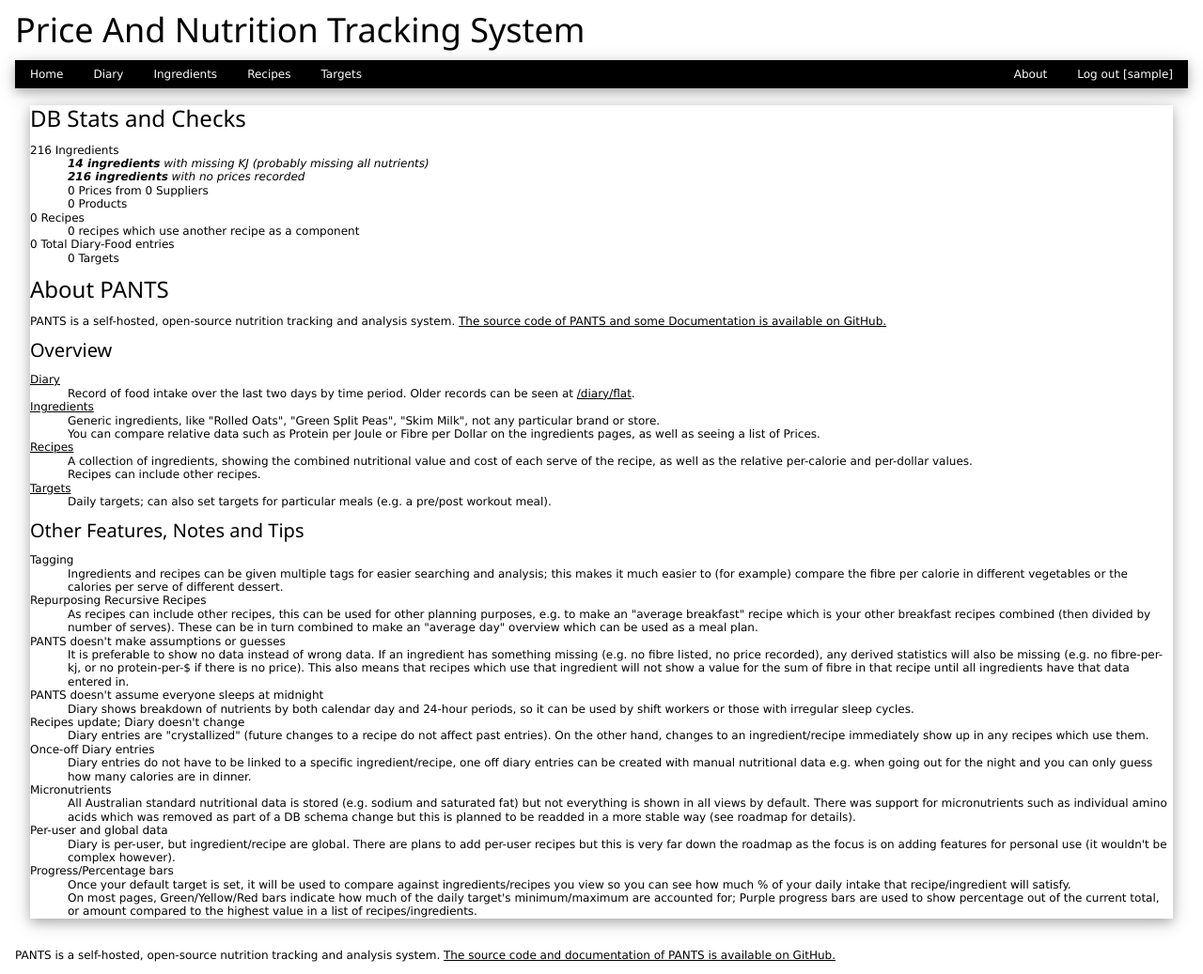
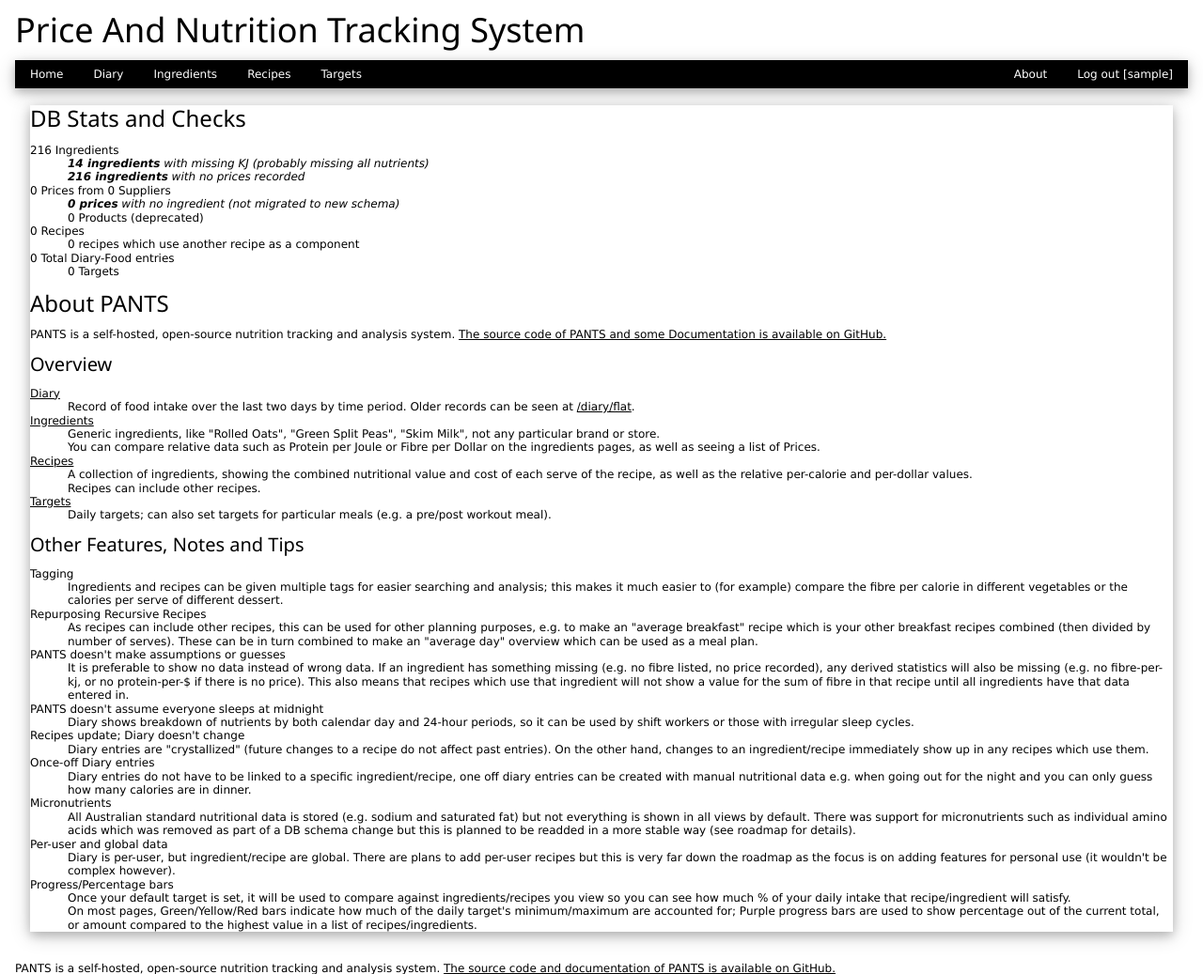
Before and after one commit to dylanleigh/PriceAndNutritionTrackingSystem, a Django app: page /about/ in a window 1280 px wide. Shown: the top 1037 px of the page at 94% size. Run offline with Django 3.2, Linux system fonts and the light colour scheme; the visitor is signed in with stand-in values (Sample User, id 1); data comes from the database, SQL or seed files in the repository; data that the repository does not hold is empty.

Commit message:
Show prices with no ingredient (not migrated to new schema) on about page

```diff
--- a/pants/website/templates/website/about.html
+++ b/pants/website/templates/website/about.html
@@ -11,8 +11,9 @@
    <dt> {{ ing_count }} Ingredients</dt>
    <dd> <i><b>{{ ing_count_no_kj }} ingredients</b> with missing KJ (probably missing all nutrients)</i></dd>
    <dd> <i><b>{{ ing_count_no_price }} ingredients</b> with no prices recorded</i></dd>
-   <dd> {{ price_count }} Prices from {{ supplier_count }} Suppliers</dd>
-   <dd> {{ prod_count }} Products</dd>
+   <dt> {{ price_count }} Prices from {{ supplier_count }} Suppliers</dt>
+   <dd> <i><b>{{ price_count_no_ing }} prices</b> with no ingredient (not migrated to new schema)</i></dd>
+   <dd> {{ prod_count }} Products (deprecated)</dd>
    <dt> {{ recipe_count }} Recipes</dt>
    <dd> {{ recipe_count_sub_rec }} recipes which use another recipe as a component</dd>
    <dt> {{ diary_count }} Total Diary-Food entries<dt>
--- a/pants/website/views.py
+++ b/pants/website/views.py
@@ -52,9 +52,8 @@ def about(request):
    # Define QS we will use multiple times
    all_ings = Ingredient.objects.all()
    all_rec = Recipe.objects.all()
+   all_price = Price.objects.all()
    all_prod = Product.objects.all()
-   all_diary = DiaryFood.objects.all()
-   all_targ = Target.objects.all()
 
    context = {
       'ing_count': all_ings.count(),
@@ -62,14 +61,16 @@ def about(request):
       'ing_count_no_price': all_ings.filter(product__price__isnull=True).count(),
       # TODO: Do single-product and multiple-product with aggregate count
 
-      'price_count': Price.objects.count(),
+      'price_count': all_price.count(),
+      'price_count_no_ing': all_price.filter(ingredient__isnull=True).count(),
       'supplier_count': Supplier.objects.count(),
 
       'recipe_count': all_rec.count(),
       'recipe_count_sub_rec': all_rec.filter(components__of_recipe__isnull=False).distinct().count(),
 
-      'diary_count': all_diary.count(),
-      'target_count': all_targ.count(),      # TODO show more stats on these
+      # TODO show more stats on these
+      'diary_count': DiaryFood.objects.count(),
+      'target_count': Target.objects.count(),
 
       'prod_count': all_prod.count(),
    }
```
